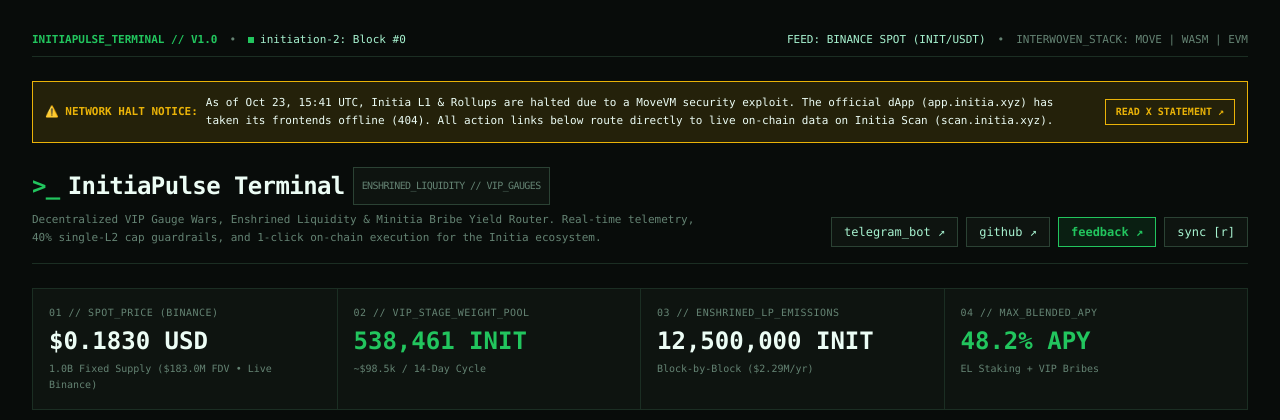
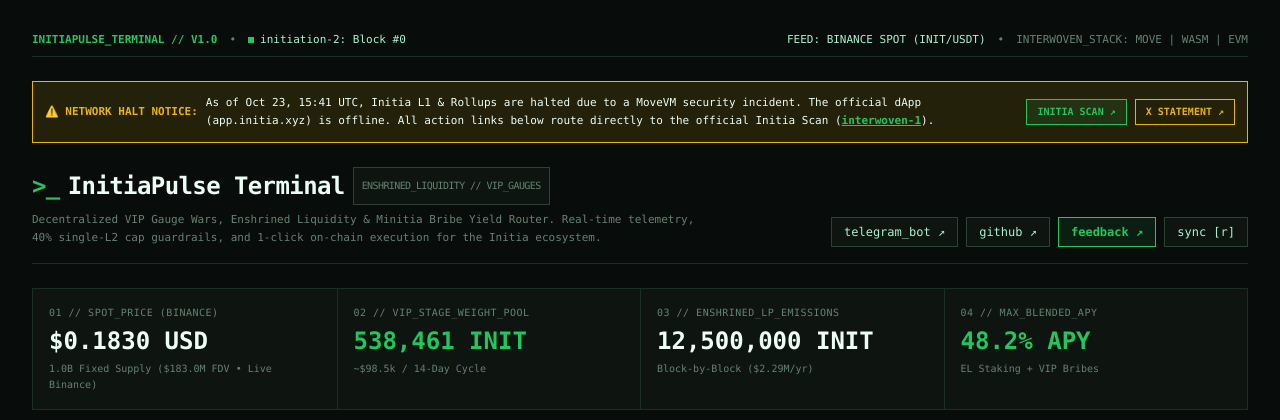
Before and after one commit to manja316/initiapulse, a FastAPI app: page / in a window 1280 px wide. Shown: the top 420 px of the page. Run offline with FastAPI, Linux system fonts and the light colour scheme; data that the repository does not hold is empty; some libraries are stand-ins or nearby versions; some web fonts are replaced.

Commit message:
fix(links): point all execution links directly to Initia Scan (https://scan.initia.xyz/interwoven-1)

```diff
--- a/templates/index.html
+++ b/templates/index.html
@@ -85,12 +85,17 @@
             <div class="flex items-start md:items-center gap-2">
                 <span class="text-[var(--color-warn)] font-bold whitespace-nowrap">⚠️ NETWORK HALT NOTICE:</span>
                 <span class="text-[var(--color-ink)] leading-relaxed">
-                    As of Oct 23, 15:41 UTC, Initia L1 & Rollups are halted due to a MoveVM security exploit. The official dApp (app.initia.xyz) has taken its frontends offline (404). All action links below route directly to live on-chain data on Initia Scan (scan.initia.xyz).
+                    As of Oct 23, 15:41 UTC, Initia L1 & Rollups are halted due to a MoveVM security incident. The official dApp (app.initia.xyz) is offline. All action links below route directly to the official Initia Scan (<a href="https://scan.initia.xyz/interwoven-1" target="_blank" class="underline text-[var(--color-accent)] font-bold">interwoven-1</a>).
                 </span>
             </div>
-            <a href="https://x.com/initia/status/2113661738625155217" target="_blank" class="px-2.5 py-1 border border-[var(--color-warn)] text-[var(--color-warn)] hover:bg-[var(--color-warn)] hover:text-[var(--color-paper)] font-bold text-[10px] whitespace-nowrap transition-colors">
-                READ X STATEMENT ↗
-            </a>
+            <div class="flex items-center gap-2">
+                <a href="https://scan.initia.xyz/interwoven-1" target="_blank" class="px-2.5 py-1 border border-[var(--color-accent)] bg-[var(--color-accent-wash)] text-[var(--color-accent)] hover:bg-[var(--color-accent)] hover:text-[var(--color-accent-ink)] font-bold text-[10px] whitespace-nowrap transition-colors">
+                    INITIA SCAN ↗
+                </a>
+                <a href="https://x.com/initia/status/2113661738625155217" target="_blank" class="px-2.5 py-1 border border-[var(--color-warn)] text-[var(--color-warn)] hover:bg-[var(--color-warn)] hover:text-[var(--color-paper)] font-bold text-[10px] whitespace-nowrap transition-colors">
+                    X STATEMENT ↗
+                </a>
+            </div>
         </div>
 
         <!-- Main Terminal Header -->
@@ -329,8 +334,8 @@
                             </div>
                         </div>
                         <div class="col-span-2 pt-2">
-                            <a href="https://scan.initia.xyz/initiation-2/proposals" target="_blank" class="w-full py-2.5 border border-[var(--color-accent)] bg-[var(--color-accent)] text-[var(--color-accent-ink)] font-bold text-center block btn-hallmark hover:bg-[var(--color-ink)]">
-                                VIEW ON-CHAIN PROPOSALS ON SCAN ↗
+                            <a href="https://scan.initia.xyz/interwoven-1" target="_blank" class="w-full py-2.5 border border-[var(--color-accent)] bg-[var(--color-accent)] text-[var(--color-accent-ink)] font-bold text-center block btn-hallmark hover:bg-[var(--color-ink)]">
+                                OPEN INITIA SCAN (INTERWOVEN-1) ↗
                             </a>
                         </div>
                     </div>
@@ -397,7 +402,7 @@
                         <span class="text-[10px] text-[var(--color-muted)] block">($${g.projected_stage_usd.toLocaleString()})</span>
                     </td>
                     <td class="text-right pr-2">
-                        <a href="https://scan.initia.xyz/initiation-2/proposals" target="_blank" class="btn-hallmark px-2.5 py-1 border border-[var(--color-accent)] bg-[var(--color-accent-wash)] text-[var(--color-accent)] hover:bg-[var(--color-accent)] hover:text-[var(--color-accent-ink)] font-bold text-[10px] inline-block">
+                        <a href="https://scan.initia.xyz/interwoven-1" target="_blank" class="btn-hallmark px-2.5 py-1 border border-[var(--color-accent)] bg-[var(--color-accent-wash)] text-[var(--color-accent)] hover:bg-[var(--color-accent)] hover:text-[var(--color-accent-ink)] font-bold text-[10px] inline-block">
                             VOTE ↗
                         </a>
                     </td>
@@ -420,7 +425,7 @@
                     <td class="text-[var(--color-muted)]">${p.fee_apr}%</td>
                     <td class="text-[var(--color-accent)] font-bold">${p.blended_apr}%</td>
                     <td class="text-right pr-2">
-                        <a href="https://scan.initia.xyz/initiation-2/pools" target="_blank" class="btn-hallmark px-2.5 py-1 border border-[var(--color-rule-2)] bg-[var(--color-paper)] text-[var(--color-ink-2)] hover:border-[var(--color-accent)] hover:text-[var(--color-accent)] font-bold text-[10px] inline-block">
+                        <a href="https://scan.initia.xyz/interwoven-1" target="_blank" class="btn-hallmark px-2.5 py-1 border border-[var(--color-rule-2)] bg-[var(--color-paper)] text-[var(--color-ink-2)] hover:border-[var(--color-accent)] hover:text-[var(--color-accent)] font-bold text-[10px] inline-block">
                             DEPOSIT LP ↗
                         </a>
                     </td>
@@ -451,7 +456,7 @@
                             <span class="text-base font-bold text-[var(--color-accent)]">${s.apr}% APY</span>
                             <span class="text-[10px] text-[var(--color-muted)] block">+$${s.annual_yield_usd.toLocaleString()} / year</span>
                         </div>
-                        <a href="${idx === 1 ? 'https://scan.initia.xyz/initiation-2/pools' : 'https://scan.initia.xyz/initiation-2/validators'}" target="_blank" class="btn-hallmark px-2.5 py-1 border border-[var(--color-accent)] bg-[var(--color-accent-wash)] text-[var(--color-accent)] hover:bg-[var(--color-accent)] hover:text-[var(--color-accent-ink)] font-bold text-[10px]">
+                        <a href="https://scan.initia.xyz/interwoven-1" target="_blank" class="btn-hallmark px-2.5 py-1 border border-[var(--color-accent)] bg-[var(--color-accent-wash)] text-[var(--color-accent)] hover:bg-[var(--color-accent)] hover:text-[var(--color-accent-ink)] font-bold text-[10px]">
                             EXECUTE ↗
                         </a>
                     </div>
```
